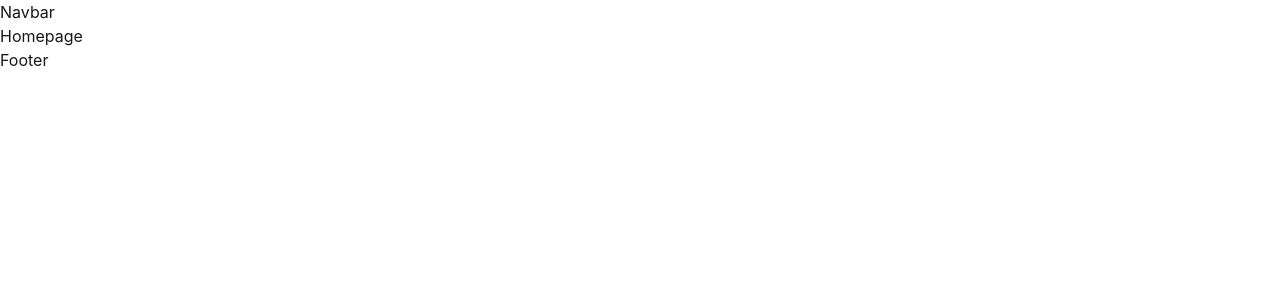
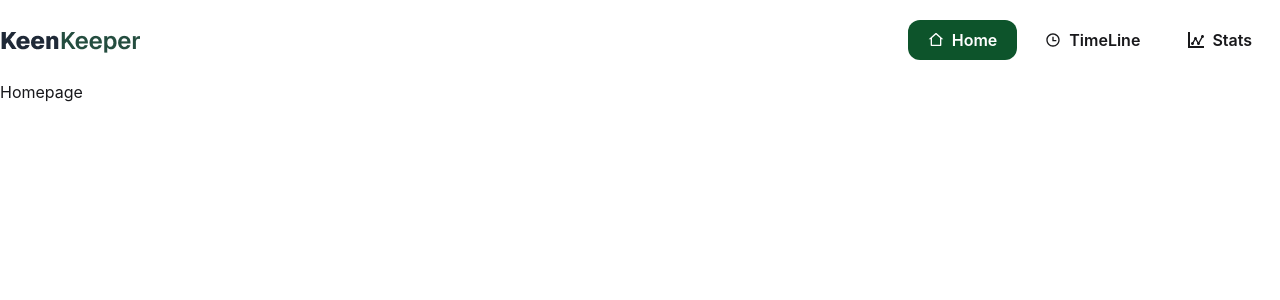
Before and after one commit to siamparvez001/keen-keeper, a React (Vite) app: page / in a window 1280 px wide. Shown: the top 300 px of the page. Built offline with nearby package versions, Linux system fonts and the light colour scheme.

Commit message:
implement navigation with active link styles using NavLink

```diff
--- a/package.json
+++ b/package.json
@@ -13,6 +13,7 @@
     "@tailwindcss/vite": "^4.2.4",
     "react": "^19.2.5",
     "react-dom": "^19.2.5",
+    "react-icons": "^5.6.0",
     "react-router": "^7.14.2",
     "tailwindcss": "^4.2.4"
   },
--- a/src/Layout/RootLayout.jsx
+++ b/src/Layout/RootLayout.jsx
@@ -1,12 +1,14 @@
 import React from 'react';
 import { Outlet } from 'react-router';
+import Navbar from '../components/shared/Navbar';
+import Footer from '../components/shared/Footer';
 
 const RootLayout = () => {
     return (
         <div>
-            <h2>Navbar</h2>
+            <Navbar></Navbar>
             <Outlet></Outlet>
-            <h2>Footer</h2>
+            <Footer></Footer>
         </div>
     );
 };
--- /dev/null
+++ b/src/components/shared/Footer.jsx
@@ -0,0 +1,11 @@
+import React from 'react';
+
+const Footer = () => {
+    return (
+        <div>
+
+        </div>
+    );
+};
+
+export default Footer;
--- /dev/null
+++ b/src/components/shared/Navbar.jsx
@@ -0,0 +1,47 @@
+import React from 'react';
+import logo from '../../assets/logo.png'
+import { RiHome2Line } from "react-icons/ri";
+import { RiTimeLine } from "react-icons/ri";
+import { ImStatsDots } from "react-icons/im";
+import { NavLink } from 'react-router';
+const Navbar = () => {
+    return (
+        <nav>
+            <div className='flex justify-between items-center container mx-auto my-5'>
+                <div>
+                    <img src={logo} alt="KeenKeeper" />
+                </div>
+                <div className='flex'>
+
+                    <NavLink to={'/'}  className={({ isActive }) =>
+                            `font-semibold mr-2 ${isActive ? "bg-green-900 text-white rounded-xl" : ""}`
+                        }>
+                        <div className='flex justify-center items-center gap-2  px-5 py-2'>
+                            <RiHome2Line></RiHome2Line>
+                            <h1>Home</h1>
+                        </div>
+                    </NavLink>
+                    <NavLink to={'/timeline'}  className={({ isActive }) =>
+                            `font-semibold mr-2 ${isActive ? "bg-green-900 text-white rounded-xl" : ""}`
+                        }>
+                        <div className='flex justify-center items-center gap-2 px-5 py-2 '>
+                            <RiTimeLine></RiTimeLine>
+                            <h1>TimeLine</h1>
+                        </div>
+                    </NavLink>
+                    <NavLink to={'/stats'}  className={({ isActive }) =>
+                            `font-semibold mr-2 ${isActive ? "bg-green-900 text-white  rounded-xl" : ""}`
+                        }>
+                        <div className='flex justify-center items-center gap-2 px-5 py-2'>
+                            <ImStatsDots></ImStatsDots>
+                            <h1>Stats</h1>
+                        </div>
+                    </NavLink>
+                </div>
+            </div>
+        </nav>
+
+    );
+};
+
+export default Navbar;
--- a/src/main.jsx
+++ b/src/main.jsx
@@ -19,6 +19,10 @@ const router = createBrowserRouter(
         {
           path:'/timeline',
           element: <h2>Timeline</h2>
+        },
+        {
+          path:'/stats',
+          element:<h2>Stats</h2>
         }
       ],
       errorElement: <h2>this page is not found</h2>
```
Also changed, not shown: 1 other file (tests, documents, lock files or other folders).
